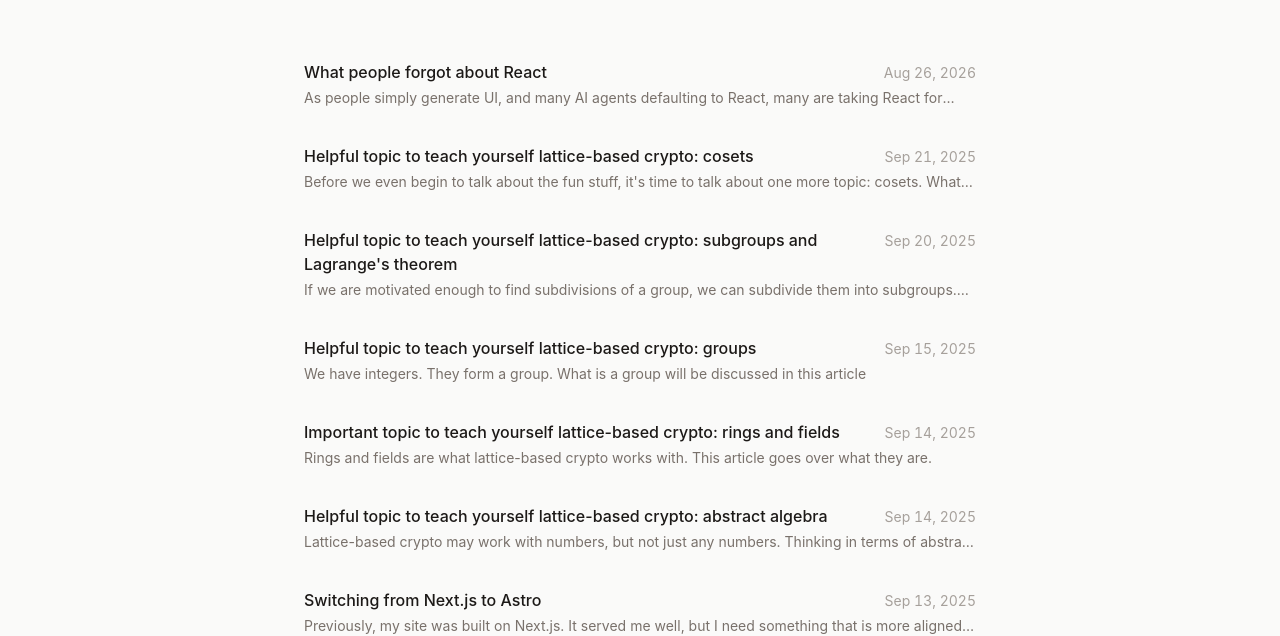
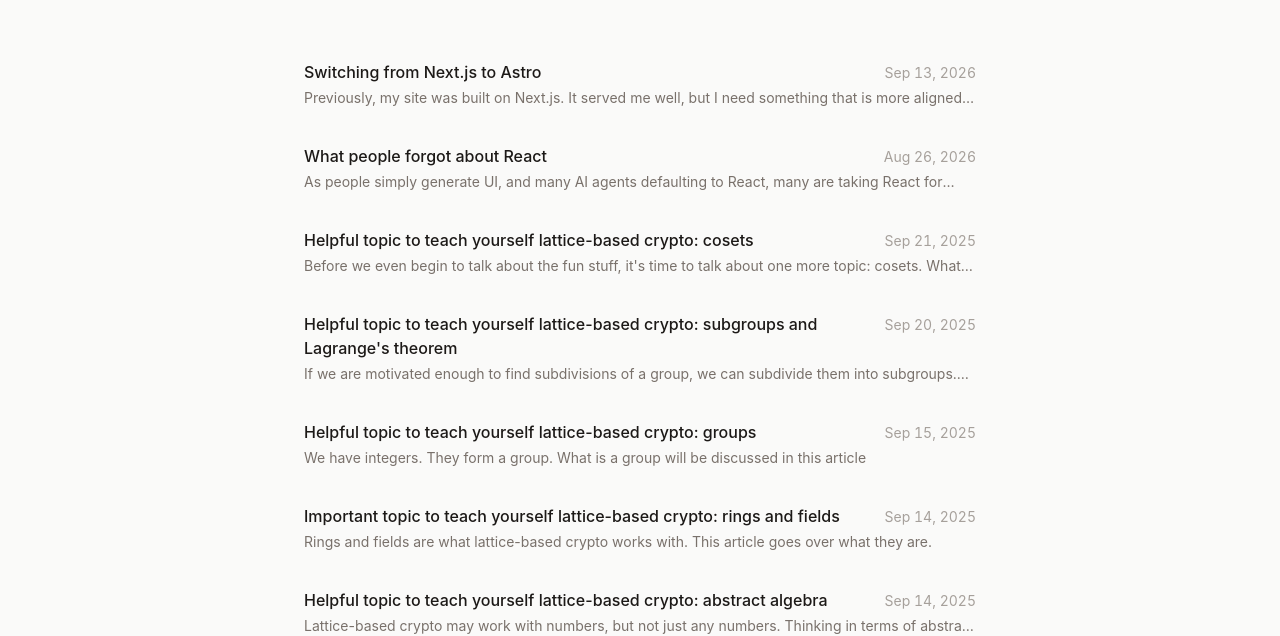
Before and after one commit to shovon/blog.salrahman.com, an Astro site: page / in a window 1280 px wide. Shown: the part 169-805 px from the top of the page. Built offline with nearby package versions, Linux system fonts and the light colour scheme; Astro itself is replaced by a stand-in of ours; some packages are replaced by stand-ins of ours.

Commit message:
fix: wrong date for latest post

```diff
--- a/src/posts/switched-to-astro-from-nextjs.md
+++ b/src/posts/switched-to-astro-from-nextjs.md
@@ -1,7 +1,7 @@
 ---
 title: "Switching from Next.js to Astro"
 summary: "Previously, my site was built on Next.js. It served me well, but I need something that is more aligned with what my site actually needs. Astro is it."
-publishDate: "2025-09-13T15:38:00-08:00"
+publishDate: "2026-09-13T15:38:00-08:00"
 author: "Sal Rahman"
 ---
 
```
